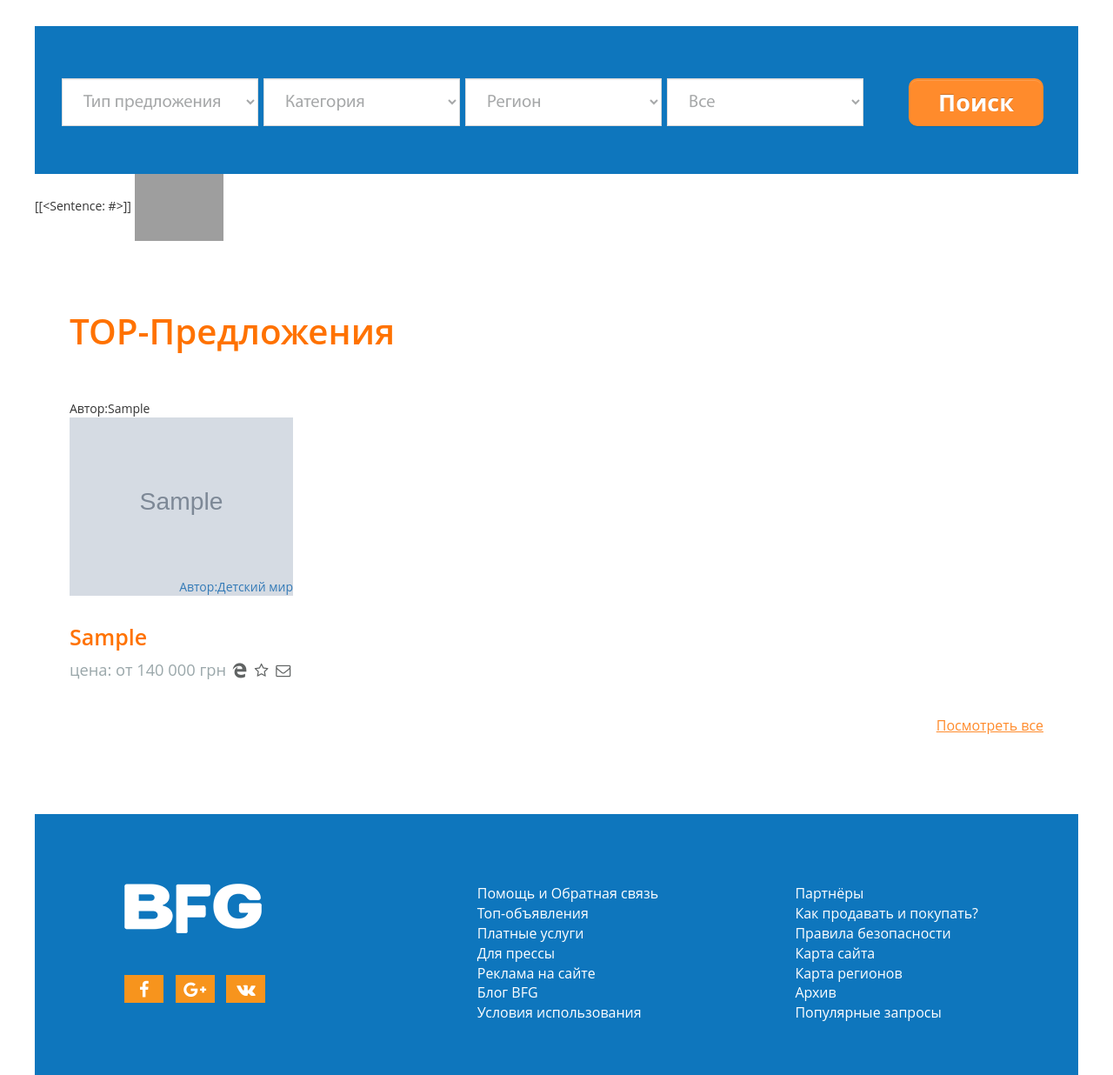
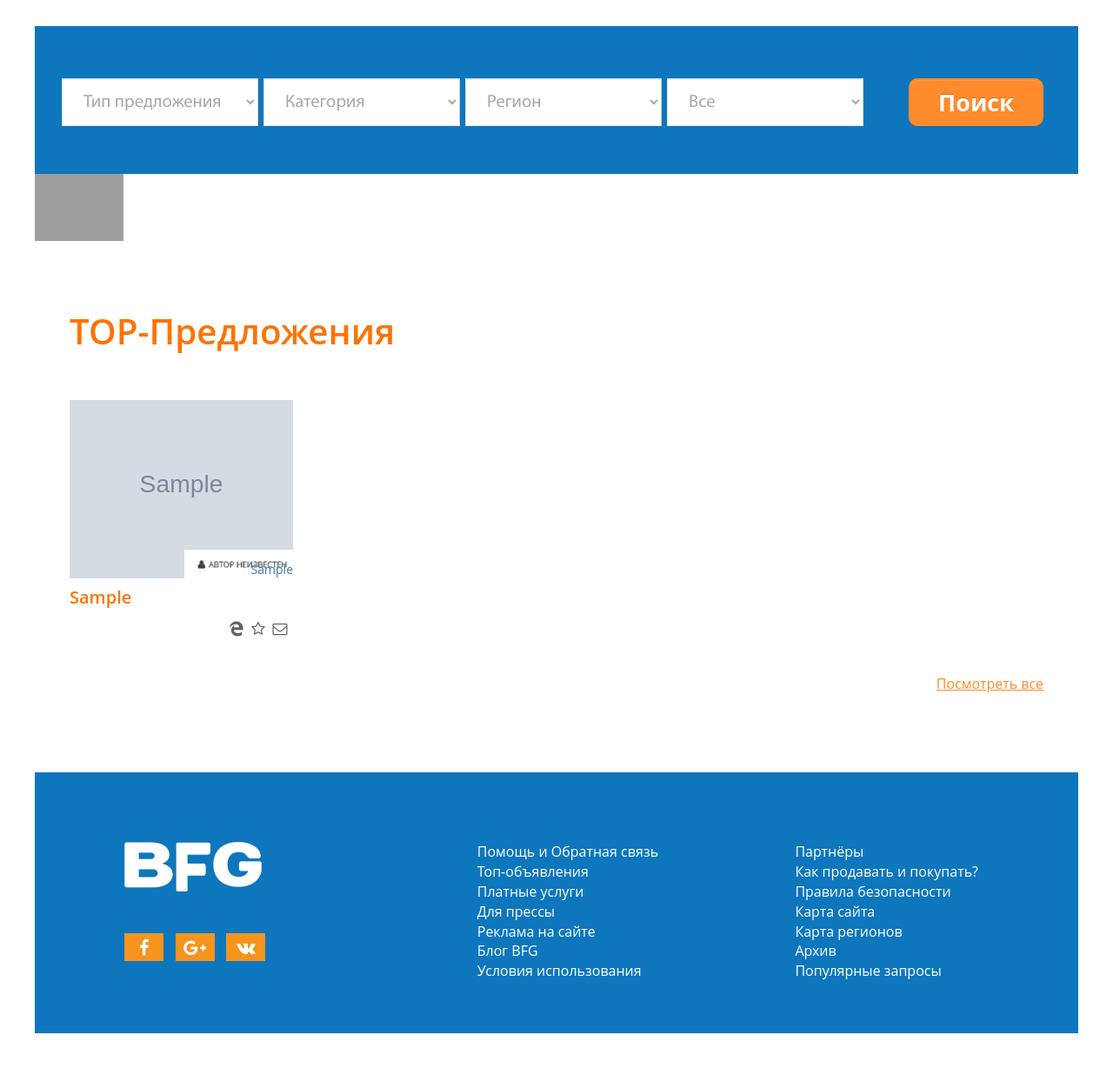
Before and after one commit to SmallLab/bfg.com, a Django app: page / in a window 1280 px wide. Shown: the part 517-1753 px from the top of the page at 87% size. After the commit the page ends 1705 px from the top, so only its background shows below. Run offline with Django 3.2, Linux system fonts and the light colour scheme; tables that the repository leaves empty hold one stand-in row (values such as "Sample post"); grey boxes marked "Sample" are stand-in pictures; grey boxes are pictures that could not be loaded.

Commit message:
User office

```diff
--- a/bfg/static/css/style.css
+++ b/bfg/static/css/style.css
@@ -1304,7 +1304,7 @@ a.icon-primary:focus{
 
 @media (min-width: 992px) {
     .product .product-title {
-        font-size: 25px;
+        font-size: 20px;
     }
 
     .product.product-fz-23 .product-title {
@@ -1313,7 +1313,7 @@ a.icon-primary:focus{
 }
 
 .product * + .product-title {
-    margin-top: 32px;
+    margin-top: 10px;
 }
 
 @media (max-width: 767px) {
--- a/bfg/templates/main.html
+++ b/bfg/templates/main.html
@@ -3,6 +3,9 @@
 <html>
 <head>
     <title>{% block title %}{% endblock %}</title>
+    <meta name="description" content="Бесплатные уроки по веб программированию" />
+    <meta name="keywords" content="HTML,CSS,JavaScript" />
+    <meta name="author" content="Андрей Штольц" />
     <meta name="viewport" content="width=device-width, height=device-height, initial-scale=1.0, maximum-scale=1.0, user-scalable=0">
     <meta http-equiv="Content-Type" content="text/html; charset=utf-8">
     <link rel="icon" href="{% static "images/favicon.ico" %}" type="image/x-icon">
@@ -19,7 +22,6 @@
    {% include 'sections/maincategories.html' %}
    {% include 'sections/mainfilter.html' %}
     {% block content %}
-        {{ sentences_list }}
         <img src="media/{{ sentences.main_img }}" width="102" height="75" alt="">
         <section class="section section-3 text-center text-sm-left">
         <div class="container container-custom-2">
@@ -29,33 +31,37 @@
             {% for sentence in sentences %}
                 <div class="col-xs-7 col-sm-3">
                     <article class="product">
-                        <span class="author">
-                                    Автор:{{ sentence.autor }}
-                        </span>
-                        <a href="index-1.html" class="product-img-wrap">
+                        <a href="{{ sentence.get_absolute_url }}" class="product-img-wrap">
                                 <span class="label">
                                     <img src="{% static sentence.type_img_s %}" width="102" height="75" alt="{{ sentence.autor }}">
                                 </span>
                             <img src="{{MEDIA_URL}}{{ sentence.main_img }}" style="width: 257px; height: 205px" alt="">
+                            <span class="author">
+                                    <img src="{% static 'images/author-05-125x33.jpg' %}" width="107" height="33" alt="">
+                                </span>
                                 <span class="author">
-                                    Автор:Детский мир
+                                    {{ sentence.autor }}
                                 </span>
                         </a>
                         <div class="product-title">
-                            <a href="index-1.html">{{ sentence.caption }}</a>
+                            <a href="{{ sentence.get_absolute_url }}">{{ sentence.caption }}</a>
                         </div>
                         <ul class="list-inline nowrap-lg">
-                            <li>цена:  от 140 000 грн</li>
+                            <li></li>
                             <li>
                                 <ul class="list-inline">
+                                    {% if sentence.web_site %}
+                                        <li>
+                                            <a href="//{{ sentence.web_site }}" class="icon fa fa-edge" title="Перейти на сайт" target="_blank">
+
+                                            </a>
+                                        </li>
+                                    {% endif %}
                                     <li>
-                                        <a href="#" class="icon fa fa-edge" title="Перейти на сайт"></a>
+                                        <a href="#" class="icon fa fa-star-o" title="В избранное"></a>
                                     </li>
                                     <li>
-                                        <a href="#" class="icon fa fa-star-o"></a>
-                                    </li>
-                                    <li>
-                                        <a href="#" class="icon fa fa-envelope-o"></a>
+                                        <a href="#" class="icon fa fa-envelope-o" title="Подписаться"></a>
                                     </li>
                                 </ul>
                             </li>
```
